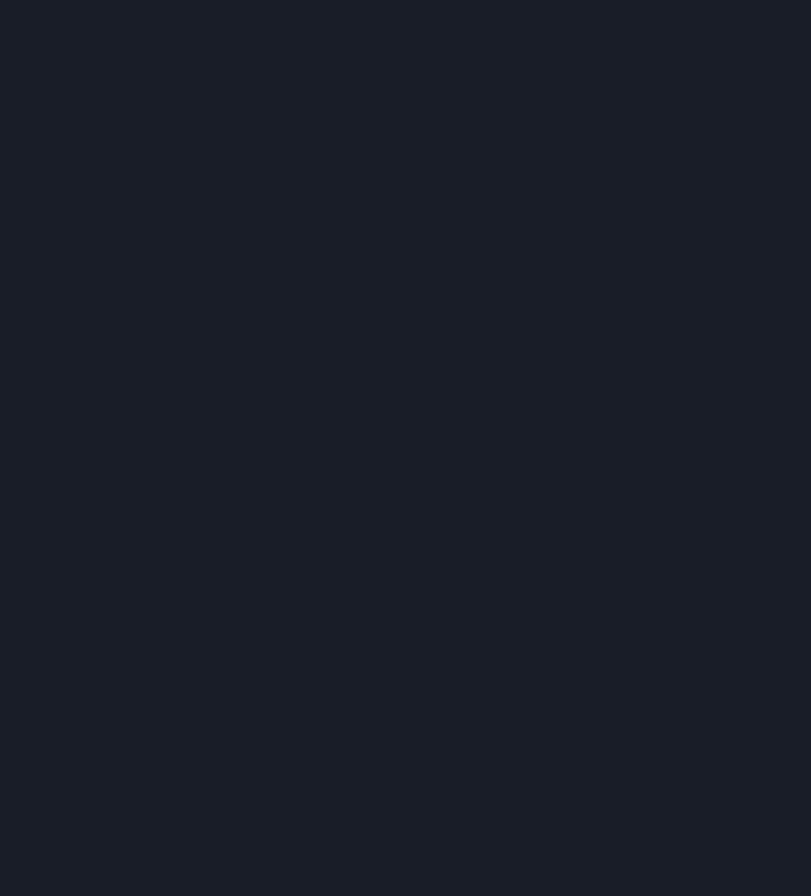
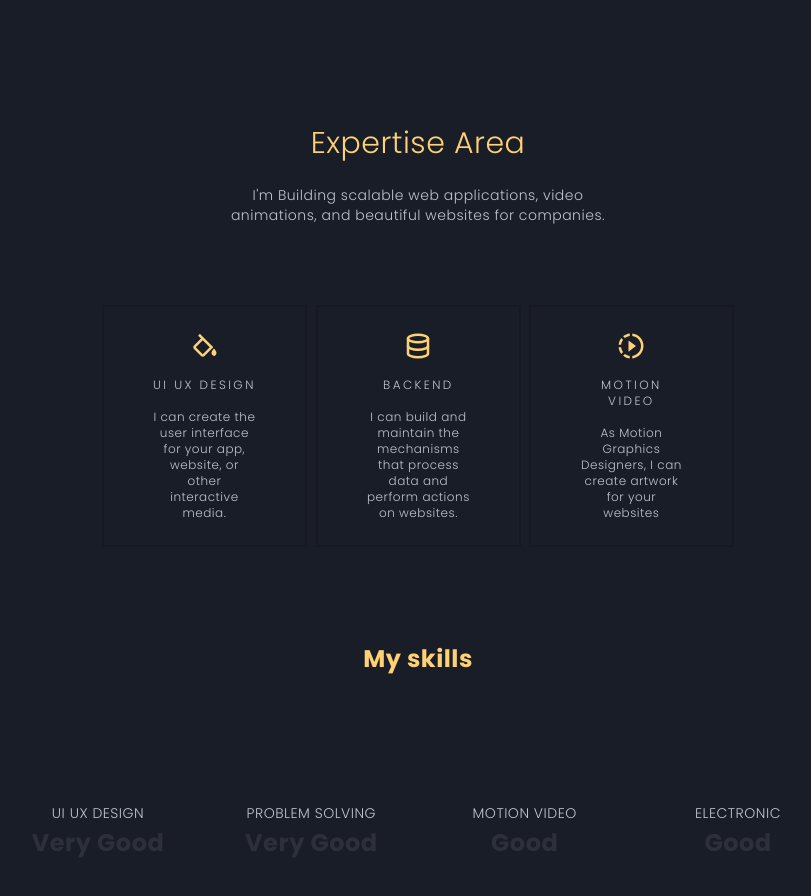
Before and after one commit to joel-kalema/me_with-nextjs, a Next.js app: page / in a window 1280 px wide. Shown: the part 1700-2596 px from the top of the page, without its empty margins (222-1033 px from the left). Before the commit the page ends 1505 px from the top, so only its background shows below. Built offline with nearby package versions, Linux system fonts and the light colour scheme.

Commit message:
fix experience paddings

```diff
--- a/components/expertise.js
+++ b/components/expertise.js
@@ -10,14 +10,14 @@ export default function Area (){
     }, []);
 
     return (
-        <div className='px-60 py-40 text-center' data-aos="fade-up" data-aos-duration="1000">
+        <div className='px-8 md:px-60 py-40 text-center' data-aos="fade-up" data-aos-duration="1000">
             <h1 className='text-3xl text-[#ffd175] text-center mt-40'>Expertise Area</h1>
             <p className='text-sm text-center w-2/4 mx-auto my-6'>
                 I'm Building scalable web applications, video animations, and beautiful websites for companies.
             </p>
-            <div className='flex justify-around mt-12'>
+            <div className='flex flex-col md:flex-row justify-around mt-12 w-[80%] mx-auto'>
                 {expertise.map((item) => (
-                    <div className='border-solid border-[#161922] border-2 py-6 px-12 w-[32%] flex flex-col justify-center hover:bg-[#1b212f] hover:shadow-2xl hover:border-[#1b212f]' data-aos="flip-left"
+                    <div className='border-solid border-[#161922] border-2 py-6 px-12 w-full mt-8 md:w-[32%] flex flex-col justify-center hover:bg-[#1b212f] hover:shadow-2xl hover:border-[#1b212f]' data-aos="flip-left"
                     data-aos-easing="ease-out-cubic"
                     data-aos-duration="2000">
                         <h1 className='text-[#ffd175] text-3xl mx-auto'>{item.icon}</h1>
--- a/pages/index.tsx
+++ b/pages/index.tsx
@@ -15,7 +15,7 @@ export default function Home() {
             <Header />
             <HomePage />
             <About />
-            {/* <Area /> */}
+            <Area />
             {/* <Portfolio />
             <Partenets />
             <Infos />
```
